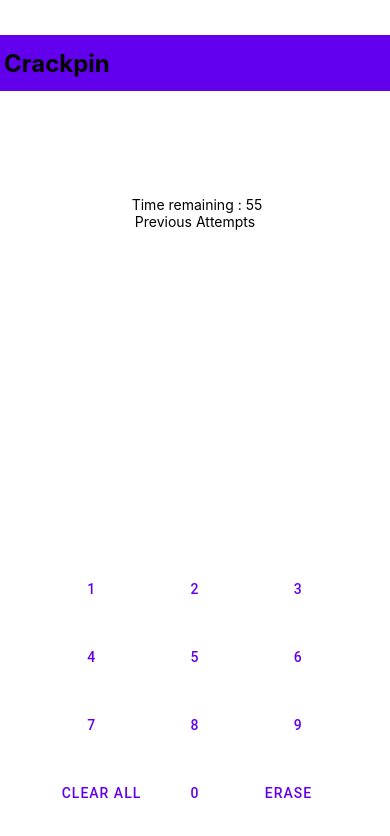
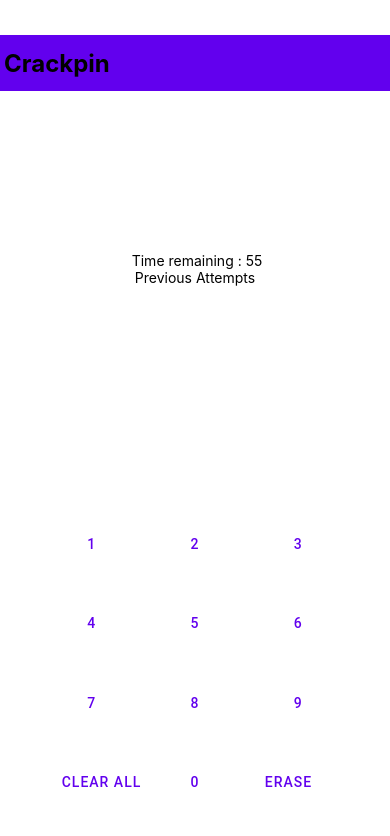
Before and after one commit to Poison159/ReactCrackPin_App, a React Native app: screen / in a window 390 px wide. Shown: the top 836 px of the page. Built offline with nearby package versions, Linux system fonts and the light colour scheme.

Commit message:
Refactore components

```diff
--- a/Flex/GameStatus.tsx
+++ b/Flex/GameStatus.tsx
@@ -1,4 +1,4 @@
-import React  from "react";
+import React from "react";
 import { ScrollView, StyleSheet, Text, View } from "react-native";
 import LostCard from "./LostCard";
 import WonCard from "./WonCard";
@@ -6,35 +6,20 @@ import Attempt from "../Attempts/attempt";
 import { useStore } from "../store/store";
 
 
-interface GameStatusProps{
-    reset():void,
-    secondsLeft:number
-}
-
-const GameStatus: React.FC<GameStatusProps> = ({reset,secondsLeft}) => {
-  const {pinStore:{won,attempts}} = useStore();
-    return(
-      <View style={{ flex: 5, backgroundColor: "white", height:"90%" }}>
-        {
-          won ?
-            <WonCard  reset={reset}/>
-          :
+const GameStatus: React.FC<any> = () => {
+  const { pinStore: { won, attempts } } = useStore();
+  return (
+    <View style={{ flex: 1.5, backgroundColor: "white" }}>
+      {
           <>
-            {
-              secondsLeft > 0 ?
-              <>
-                <Text style={{textAlign: "center"}}>Previous Attempts</Text>
-                <ScrollView style={{height:100}}>
-                  <Attempt attempts={attempts}/>
-                </ScrollView>
-              </>
-              :
-                <LostCard reset={reset}/>
-            }
+            <Text style={{ textAlign: "center" }}>Previous Attempts</Text>
+            <ScrollView style={{ height: 100 }}>
+              <Attempt attempts={attempts} />
+            </ScrollView>
           </>
-        }
-      </View>
-    );
+      }
+    </View>
+  );
 }
 
 export default GameStatus;
--- a/Flex/GuessAndTime.tsx
+++ b/Flex/GuessAndTime.tsx
@@ -1,31 +1,23 @@
 import { observer } from "mobx-react-lite";
-import React  from "react";
-import {Text, View } from "react-native";
+import React from "react";
+import { Text, View } from "react-native";
 import Guess from "../Guess/guess";
 import { useStore } from "../store/store";
 
 
 interface GuesAndTimeProps {
-  secondsLeft:number
+  secondsLeft: number
 }
 
-
-const GuessAndTime:React.FC<GuesAndTimeProps> = ({secondsLeft}) => {
-  const {pinStore:{won}} = useStore();
-    return (
-        <View style={{ flex: 1.5, backgroundColor: "white" }}>
-          {
-            secondsLeft > 0 && !won ?
-            <>
-              <Guess/>
-              <Text></Text>
-              <Text  style={{textAlign:"center"}}> Time remaining : {secondsLeft}</Text>
-            </>
-            :
-            <></>
-          }
-        </View>
-    );
+const GuessAndTime: React.FC<GuesAndTimeProps> = ({ secondsLeft }) => {
+  const { pinStore: { won } } = useStore();
+  return (
+    <View style={{ flex: 1, backgroundColor: "white" }}>
+      <Guess />
+      <Text></Text>
+      <Text style={{ textAlign: "center" }}> Time remaining : {secondsLeft}</Text>
+    </View>
+  );
 }
 
 export default GuessAndTime;
--- a/Flex/SnackSections.tsx
+++ b/Flex/SnackSections.tsx
@@ -12,6 +12,7 @@ const SnackSecation:React.FC<SnackSectionProps> = ({visible,onDismissSnackBar,sn
     return(
         <Snackbar
           visible={visible}
+          style={{width:"100%"}}
           duration={2000}
           onDismiss={onDismissSnackBar}
           action={{
--- a/Flex/flex.tsx
+++ b/Flex/flex.tsx
@@ -7,12 +7,23 @@ import SnackSecation from "./SnackSections";
 import {hasWon,getRandomPin,CheckGuess} from "../helper/helper";
 import {useStore} from "../store/store";
 import { Observer } from "mobx-react";
-
-
+import WonCard from "./WonCard";
+import LostCard from "./LostCard";
 
 const Flex = () => {
-  const {pinStore:{won,currGuess,setWon,removeAll,
-    attempts,setAttempts,setTimeToSpare,pin,setPin}} = useStore();
+  const {
+    pinStore:{
+      won,
+      currGuess,
+      attempts,
+      pin,
+      setWon,
+      removeAll,
+      setAttempts,
+      setTimeToSpare,
+      setPin
+    }
+  } = useStore();
 
   const [secondsLeft,setSecondsLeft]    = useState<number>(60);
   const [visible,setVisible]            = useState(false);
@@ -64,17 +75,18 @@ const Flex = () => {
   }
 
   return (
-    <View style={[styles.container, {
-      flexDirection: "column"
-      }]}>
+    <View style={[styles.container, {flexDirection: "column"}]}>
 
-        <GuessAndTime secondsLeft={secondsLeft}/>
-        <Observer>
-          {() =>
-            <GameStatus reset={reset} secondsLeft={secondsLeft}/>
-          }
-        </Observer>
-        <NumberPad/>
+        { secondsLeft > 0 && !won && <GuessAndTime secondsLeft={secondsLeft}/> }
+
+        { won && <WonCard  reset={reset}/> }
+
+        { secondsLeft > 0 && !won  && <GameStatus/>}
+
+        { secondsLeft > 0 && !won && <NumberPad/> }
+
+        { secondsLeft == 0 && !won && <LostCard reset={reset} />}
+
         <SnackSecation visible={visible} onDismissSnackBar={onDismissSnackBar} snackMsg={snackMsg}/>
 
     </View>
--- a/NumberPad/numberPad.tsx
+++ b/NumberPad/numberPad.tsx
@@ -14,7 +14,7 @@ const NumberPad: React.FC<NumberPadProps> = ({}) => {
   const thirdNumbers                    = [7,8,9];
 
   return (
-    <View style={{ flex: 4}}>
+    <View style={{ flex: 2}}>
       <View style={[styles.container, {
         flexDirection: "row"
       }]}>
```
Also changed, not shown: 2 other files (tests, documents, lock files or other folders).
